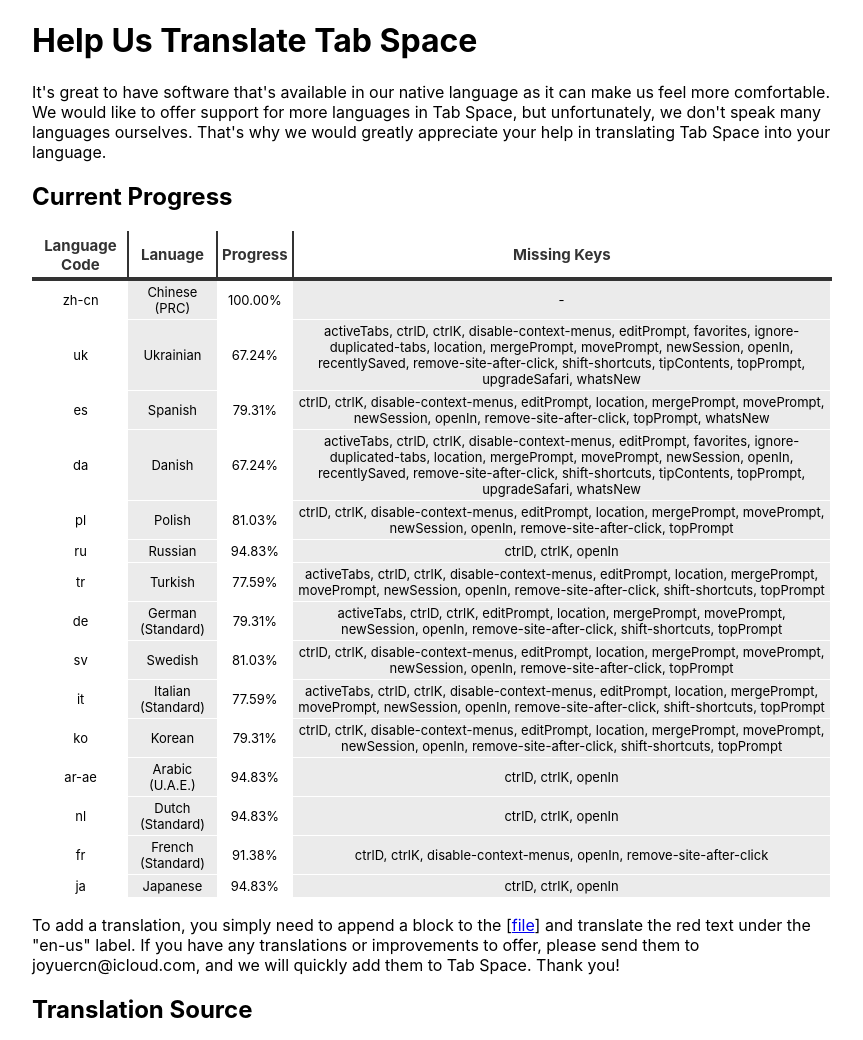
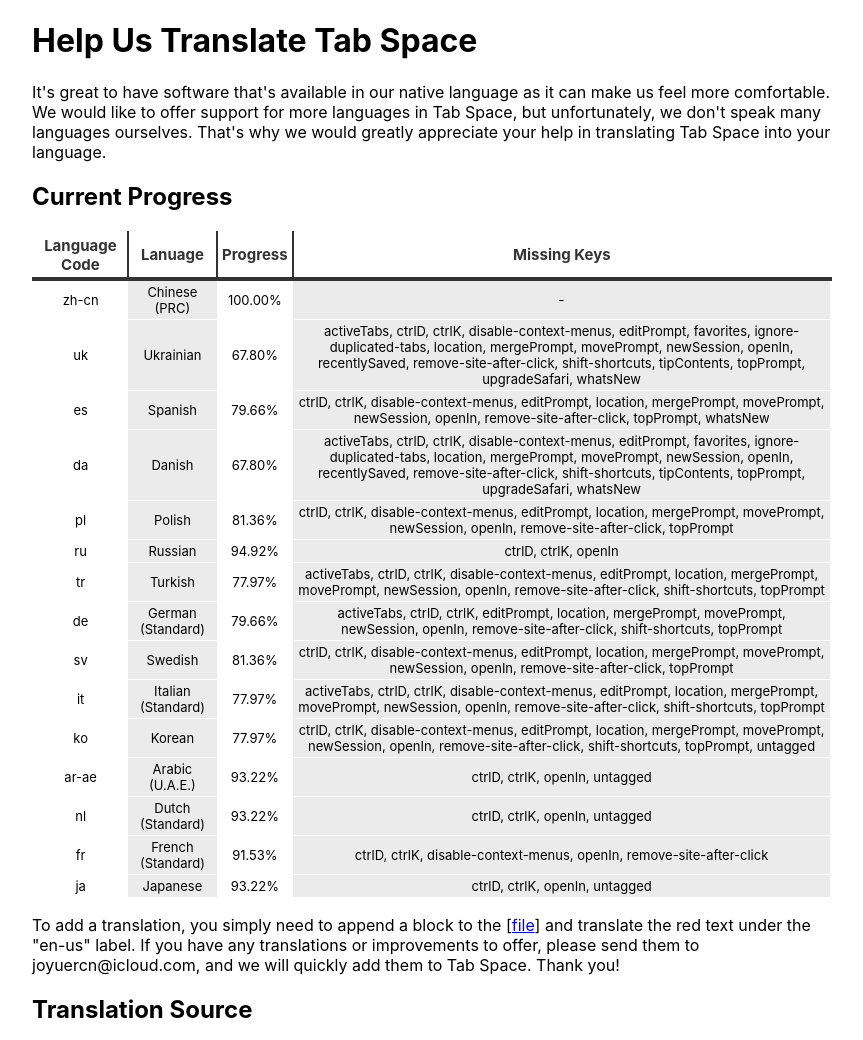
Before and after one commit to yuanzhoucq/Tab-Space, a Jekyll site: the page translate.html, which Jekyll copies as it is, in a window 1280 px wide, cut to the strip 0-1040 px from the top of the page. Shown: the whole strip, without its empty margins (208-1071 px from the left). Built offline with Jekyll 4.4.1, drawn with Linux system fonts in a browser that asks for light colours.

Commit message:
add untagged filter

```diff
--- a/translate.html
+++ b/translate.html
@@ -67,20 +67,20 @@
   <p>It's great to have software that's available in our native language as it can make us feel more comfortable. We would like to offer support for more languages in Tab Space, but unfortunately, we don't speak many languages ourselves. That's why we would greatly appreciate your help in translating Tab Space into your language.</p>
   <h2>Current Progress</h2>
   <table class="greyGridTable"><thead><tr><th class="lang-th">Language Code</th><th class="name-th">Lanuage</th><th class="progress-th">Progress</th><th class="missingkeys-th">Missing Keys</th></tr></thead><tbody ><tr ><td class="lang-td td_text">zh-cn</td><td class="name-td td_text">Chinese (PRC)</td><td class="progress-td td_text">100.00%</td><td class="missingkeys-td td_text">-</td></tr>
-<tr ><td class="lang-td td_text">uk</td><td class="name-td td_text">Ukrainian</td><td class="progress-td td_text">67.24%</td><td class="missingkeys-td td_text">activeTabs, ctrlD, ctrlK, disable-context-menus, editPrompt, favorites, ignore-duplicated-tabs, location, mergePrompt, movePrompt, newSession, openIn, recentlySaved, remove-site-after-click, shift-shortcuts, tipContents, topPrompt, upgradeSafari, whatsNew</td></tr>
-<tr ><td class="lang-td td_text">es</td><td class="name-td td_text">Spanish</td><td class="progress-td td_text">79.31%</td><td class="missingkeys-td td_text">ctrlD, ctrlK, disable-context-menus, editPrompt, location, mergePrompt, movePrompt, newSession, openIn, remove-site-after-click, topPrompt, whatsNew</td></tr>
-<tr ><td class="lang-td td_text">da</td><td class="name-td td_text">Danish</td><td class="progress-td td_text">67.24%</td><td class="missingkeys-td td_text">activeTabs, ctrlD, ctrlK, disable-context-menus, editPrompt, favorites, ignore-duplicated-tabs, location, mergePrompt, movePrompt, newSession, openIn, recentlySaved, remove-site-after-click, shift-shortcuts, tipContents, topPrompt, upgradeSafari, whatsNew</td></tr>
-<tr ><td class="lang-td td_text">pl</td><td class="name-td td_text">Polish</td><td class="progress-td td_text">81.03%</td><td class="missingkeys-td td_text">ctrlD, ctrlK, disable-context-menus, editPrompt, location, mergePrompt, movePrompt, newSession, openIn, remove-site-after-click, topPrompt</td></tr>
-<tr ><td class="lang-td td_text">ru</td><td class="name-td td_text">Russian</td><td class="progress-td td_text">94.83%</td><td class="missingkeys-td td_text">ctrlD, ctrlK, openIn</td></tr>
-<tr ><td class="lang-td td_text">tr</td><td class="name-td td_text">Turkish</td><td class="progress-td td_text">77.59%</td><td class="missingkeys-td td_text">activeTabs, ctrlD, ctrlK, disable-context-menus, editPrompt, location, mergePrompt, movePrompt, newSession, openIn, remove-site-after-click, shift-shortcuts, topPrompt</td></tr>
-<tr ><td class="lang-td td_text">de</td><td class="name-td td_text">German (Standard)</td><td class="progress-td td_text">79.31%</td><td class="missingkeys-td td_text">activeTabs, ctrlD, ctrlK, editPrompt, location, mergePrompt, movePrompt, newSession, openIn, remove-site-after-click, shift-shortcuts, topPrompt</td></tr>
-<tr ><td class="lang-td td_text">sv</td><td class="name-td td_text">Swedish</td><td class="progress-td td_text">81.03%</td><td class="missingkeys-td td_text">ctrlD, ctrlK, disable-context-menus, editPrompt, location, mergePrompt, movePrompt, newSession, openIn, remove-site-after-click, topPrompt</td></tr>
-<tr ><td class="lang-td td_text">it</td><td class="name-td td_text">Italian (Standard)</td><td class="progress-td td_text">77.59%</td><td class="missingkeys-td td_text">activeTabs, ctrlD, ctrlK, disable-context-menus, editPrompt, location, mergePrompt, movePrompt, newSession, openIn, remove-site-after-click, shift-shortcuts, topPrompt</td></tr>
-<tr ><td class="lang-td td_text">ko</td><td class="name-td td_text">Korean</td><td class="progress-td td_text">79.31%</td><td class="missingkeys-td td_text">ctrlD, ctrlK, disable-context-menus, editPrompt, location, mergePrompt, movePrompt, newSession, openIn, remove-site-after-click, shift-shortcuts, topPrompt</td></tr>
-<tr ><td class="lang-td td_text">ar-ae</td><td class="name-td td_text">Arabic (U.A.E.)</td><td class="progress-td td_text">94.83%</td><td class="missingkeys-td td_text">ctrlD, ctrlK, openIn</td></tr>
-<tr ><td class="lang-td td_text">nl</td><td class="name-td td_text">Dutch (Standard)</td><td class="progress-td td_text">94.83%</td><td class="missingkeys-td td_text">ctrlD, ctrlK, openIn</td></tr>
-<tr ><td class="lang-td td_text">fr</td><td class="name-td td_text">French (Standard)</td><td class="progress-td td_text">91.38%</td><td class="missingkeys-td td_text">ctrlD, ctrlK, disable-context-menus, openIn, remove-site-after-click</td></tr>
-<tr ><td class="lang-td td_text">ja</td><td class="name-td td_text">Japanese</td><td class="progress-td td_text">94.83%</td><td class="missingkeys-td td_text">ctrlD, ctrlK, openIn</td></tr></tbody></table>
+<tr ><td class="lang-td td_text">uk</td><td class="name-td td_text">Ukrainian</td><td class="progress-td td_text">67.80%</td><td class="missingkeys-td td_text">activeTabs, ctrlD, ctrlK, disable-context-menus, editPrompt, favorites, ignore-duplicated-tabs, location, mergePrompt, movePrompt, newSession, openIn, recentlySaved, remove-site-after-click, shift-shortcuts, tipContents, topPrompt, upgradeSafari, whatsNew</td></tr>
+<tr ><td class="lang-td td_text">es</td><td class="name-td td_text">Spanish</td><td class="progress-td td_text">79.66%</td><td class="missingkeys-td td_text">ctrlD, ctrlK, disable-context-menus, editPrompt, location, mergePrompt, movePrompt, newSession, openIn, remove-site-after-click, topPrompt, whatsNew</td></tr>
+<tr ><td class="lang-td td_text">da</td><td class="name-td td_text">Danish</td><td class="progress-td td_text">67.80%</td><td class="missingkeys-td td_text">activeTabs, ctrlD, ctrlK, disable-context-menus, editPrompt, favorites, ignore-duplicated-tabs, location, mergePrompt, movePrompt, newSession, openIn, recentlySaved, remove-site-after-click, shift-shortcuts, tipContents, topPrompt, upgradeSafari, whatsNew</td></tr>
+<tr ><td class="lang-td td_text">pl</td><td class="name-td td_text">Polish</td><td class="progress-td td_text">81.36%</td><td class="missingkeys-td td_text">ctrlD, ctrlK, disable-context-menus, editPrompt, location, mergePrompt, movePrompt, newSession, openIn, remove-site-after-click, topPrompt</td></tr>
+<tr ><td class="lang-td td_text">ru</td><td class="name-td td_text">Russian</td><td class="progress-td td_text">94.92%</td><td class="missingkeys-td td_text">ctrlD, ctrlK, openIn</td></tr>
+<tr ><td class="lang-td td_text">tr</td><td class="name-td td_text">Turkish</td><td class="progress-td td_text">77.97%</td><td class="missingkeys-td td_text">activeTabs, ctrlD, ctrlK, disable-context-menus, editPrompt, location, mergePrompt, movePrompt, newSession, openIn, remove-site-after-click, shift-shortcuts, topPrompt</td></tr>
+<tr ><td class="lang-td td_text">de</td><td class="name-td td_text">German (Standard)</td><td class="progress-td td_text">79.66%</td><td class="missingkeys-td td_text">activeTabs, ctrlD, ctrlK, editPrompt, location, mergePrompt, movePrompt, newSession, openIn, remove-site-after-click, shift-shortcuts, topPrompt</td></tr>
+<tr ><td class="lang-td td_text">sv</td><td class="name-td td_text">Swedish</td><td class="progress-td td_text">81.36%</td><td class="missingkeys-td td_text">ctrlD, ctrlK, disable-context-menus, editPrompt, location, mergePrompt, movePrompt, newSession, openIn, remove-site-after-click, topPrompt</td></tr>
+<tr ><td class="lang-td td_text">it</td><td class="name-td td_text">Italian (Standard)</td><td class="progress-td td_text">77.97%</td><td class="missingkeys-td td_text">activeTabs, ctrlD, ctrlK, disable-context-menus, editPrompt, location, mergePrompt, movePrompt, newSession, openIn, remove-site-after-click, shift-shortcuts, topPrompt</td></tr>
+<tr ><td class="lang-td td_text">ko</td><td class="name-td td_text">Korean</td><td class="progress-td td_text">77.97%</td><td class="missingkeys-td td_text">ctrlD, ctrlK, disable-context-menus, editPrompt, location, mergePrompt, movePrompt, newSession, openIn, remove-site-after-click, shift-shortcuts, topPrompt, untagged</td></tr>
+<tr ><td class="lang-td td_text">ar-ae</td><td class="name-td td_text">Arabic (U.A.E.)</td><td class="progress-td td_text">93.22%</td><td class="missingkeys-td td_text">ctrlD, ctrlK, openIn, untagged</td></tr>
+<tr ><td class="lang-td td_text">nl</td><td class="name-td td_text">Dutch (Standard)</td><td class="progress-td td_text">93.22%</td><td class="missingkeys-td td_text">ctrlD, ctrlK, openIn, untagged</td></tr>
+<tr ><td class="lang-td td_text">fr</td><td class="name-td td_text">French (Standard)</td><td class="progress-td td_text">91.53%</td><td class="missingkeys-td td_text">ctrlD, ctrlK, disable-context-menus, openIn, remove-site-after-click</td></tr>
+<tr ><td class="lang-td td_text">ja</td><td class="name-td td_text">Japanese</td><td class="progress-td td_text">93.22%</td><td class="missingkeys-td td_text">ctrlD, ctrlK, openIn, untagged</td></tr></tbody></table>
 
   <p>To add a translation, you simply need to append a block to the [<a
     href="https://github.com/yuanzhoucq/Tab-Space/blob/master/admin/src/lang.json">file</a>] and translate the red text under the "en-us" label. If you have any translations or improvements to offer, please send them to joyuercn@icloud.com, and we will quickly add them to Tab Space. Thank you!</p>
```
Also changed, not shown: admin/src/components/SessionSidebar.vue (+9 -0 lines), admin/src/lang.json (+26 -14 lines), admin/src/store.js (+6 -2 lines).
